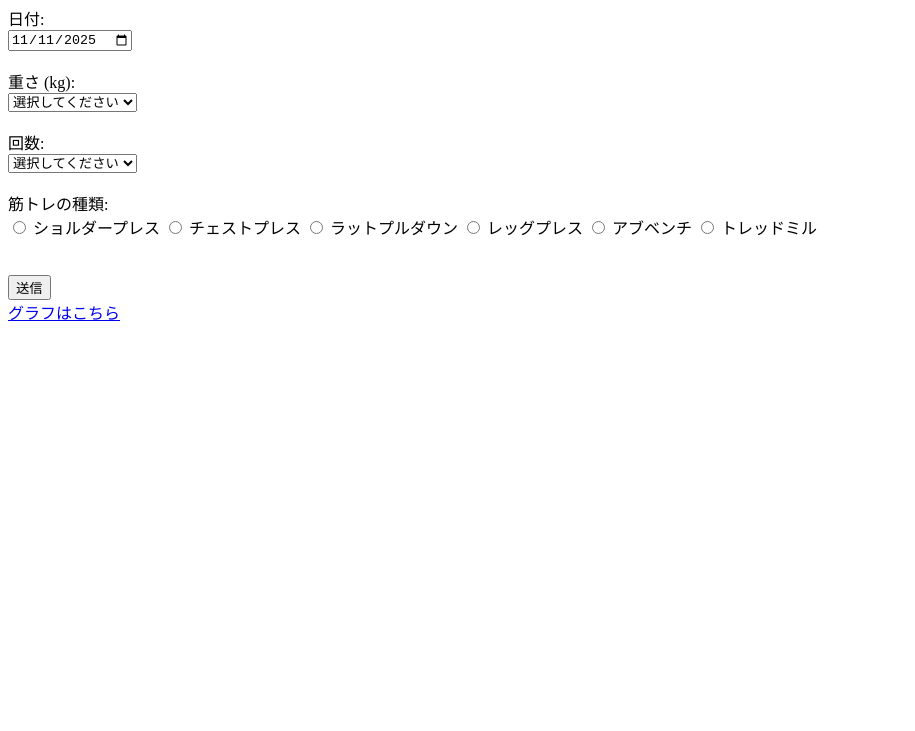
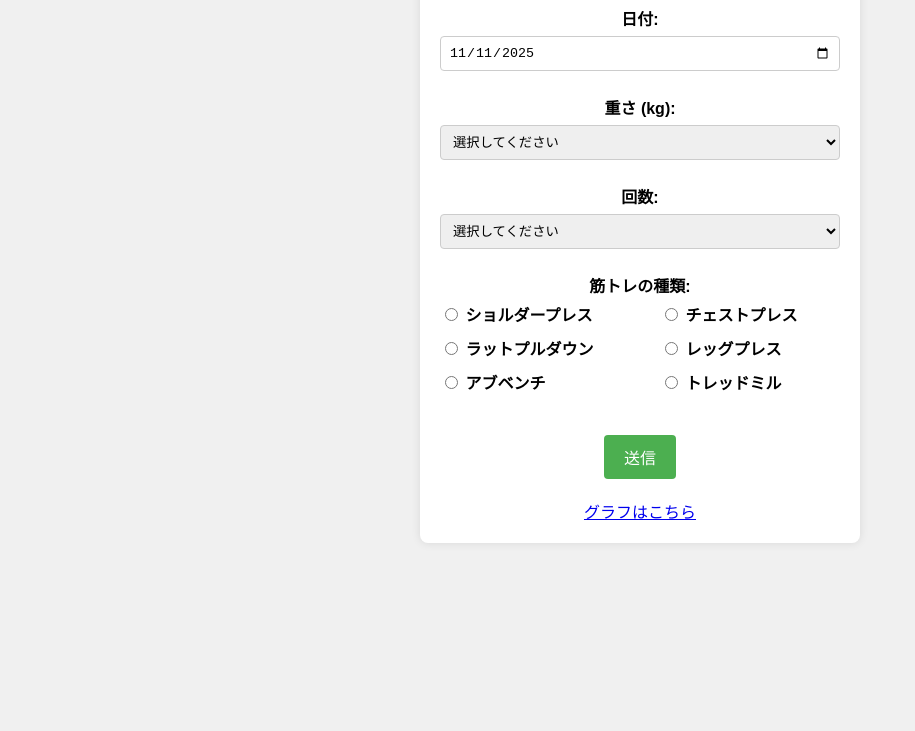
Before and after one commit to masamichiyama/kintore, a plain HTML site: page index.html in a window 1280 px wide. Shown: the part 69-800 px from the top of the page, without its empty margins (0-915 px from the left). Drawn offline with Linux system fonts and the light colour scheme.

Commit message:
Update index.html

```diff
--- a/index.html
+++ b/index.html
@@ -6,7 +6,7 @@
 <title>筋トレ管理アプリ</title>
 
 <!--GitHub Pagesを使う場合、下記のように表記しないとCSSが効かない-->
-<link rel="stylesheet" href="https://[githubユーザーネーム].github.io/[リポジトリ名]/style.css"/>
+<link rel="stylesheet" href="https://masamichiyama.github.io/kintore/style.css"/>
 
 </head>
 <body>
@@ -97,11 +97,11 @@
   <div id="response"></div>
 
 <!--グラフページのURLを指定します-->
-  <a href="https://[githubユーザーネーム].github.io/[リポジトリ名]/graph.html"　target="_blank"/>グラフはこちら
+  <a href="https://masamichiyama.github.io/kintore/graph.html"　target="_blank"/>グラフはこちら
 </a>
 
 </div>
 <!--script.jsを指定-->
-<script src="https://[githubユーザーネーム].github.io/[リポジトリ名]/script.js"></script>
+<script src="https://masamichiyama.github.io/kintore/script.js"></script>
 </body>
 </html>
```
